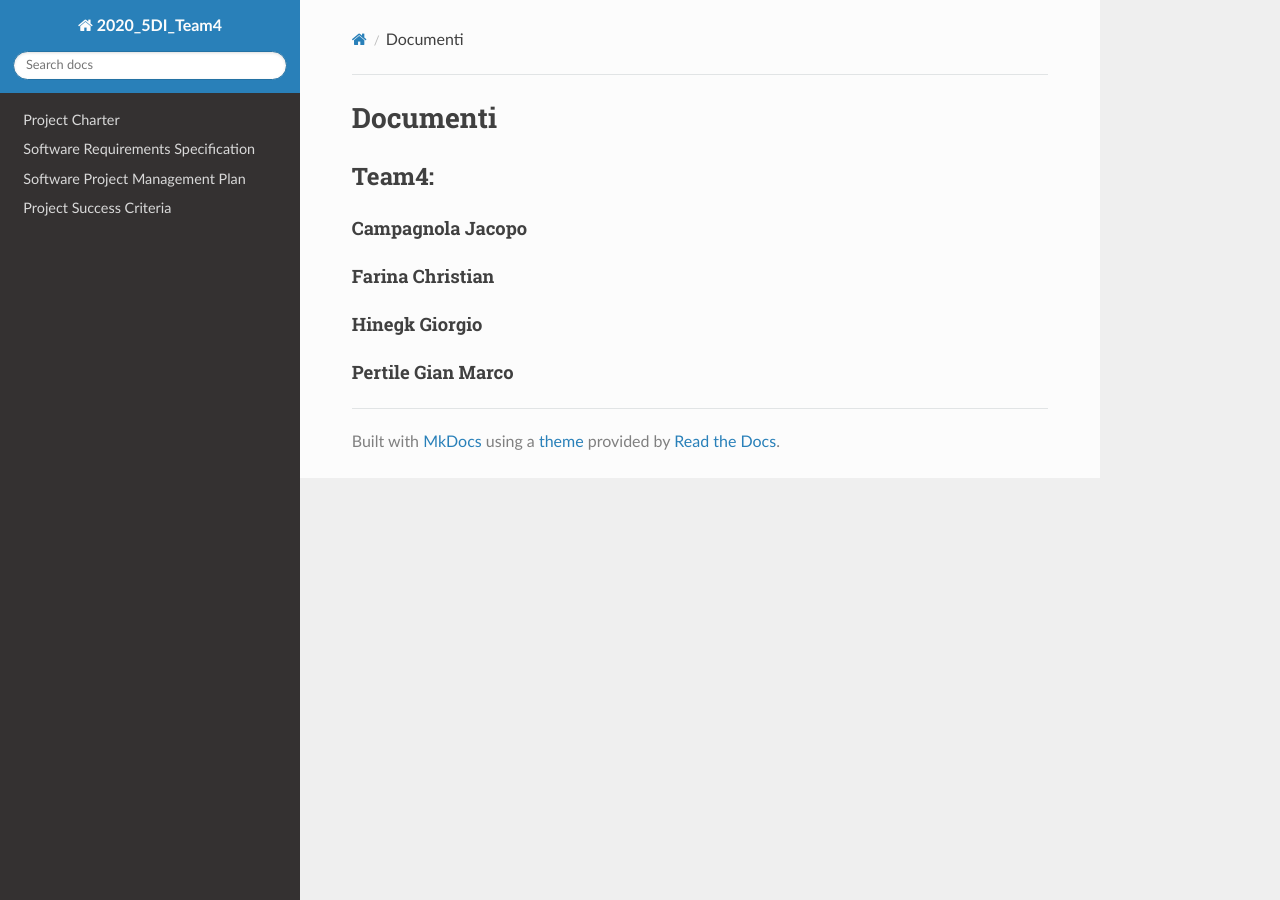
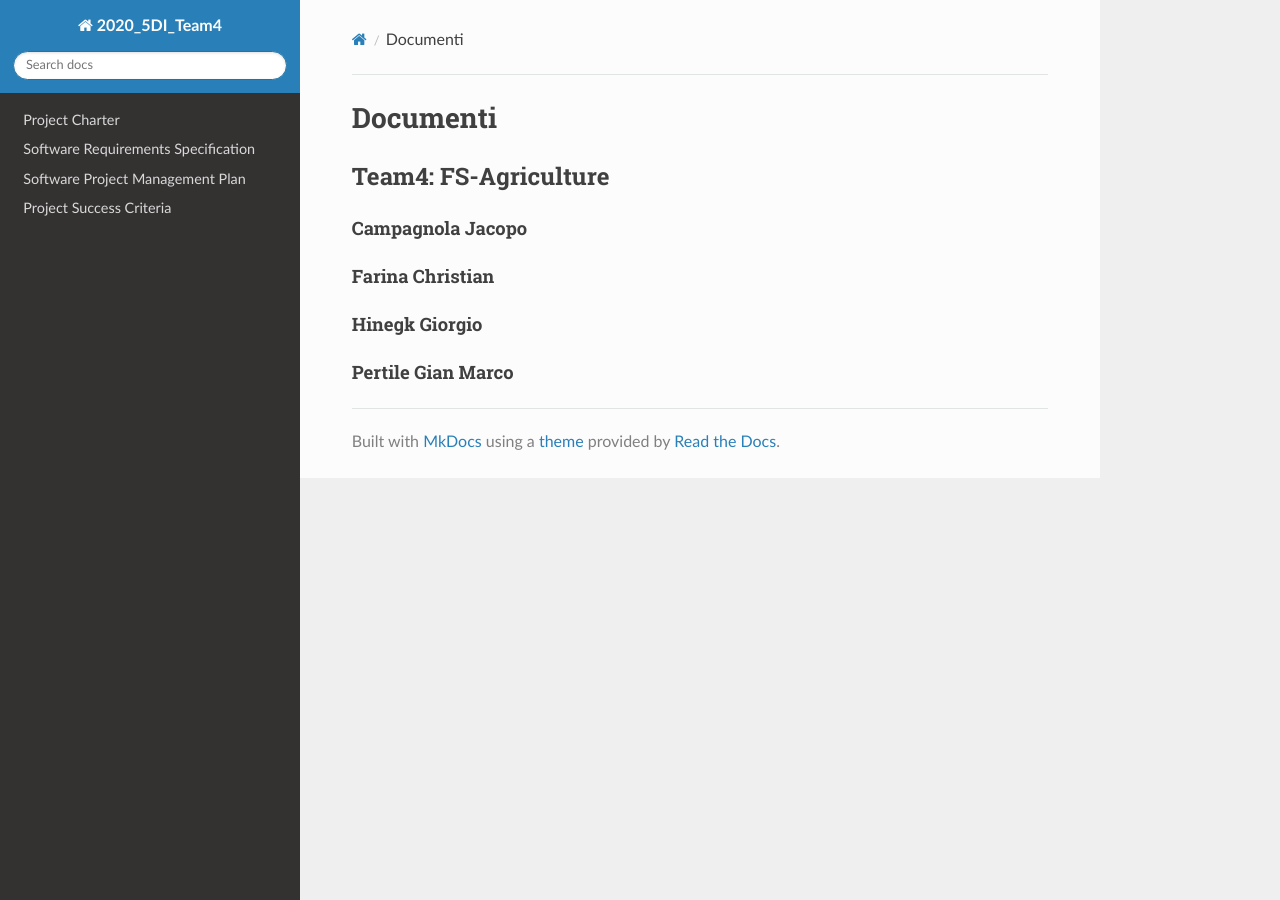
Before and after one commit to FarinaChristian/2020_5DI_team3.2_Farina, an MkDocs documentation site: the page built from docs/index.md, in a window 1280 px wide. Built offline with MkDocs 1.6.1, drawn with Linux system fonts in a browser that asks for light colours; nearby versions of some CDN libraries.

Commit message:
Update index.md

```diff
--- a/docs/index.md
+++ b/docs/index.md
@@ -1,5 +1,5 @@
 # Documenti
-## Team4:
+## Team4: FS-Agriculture
 #### Campagnola Jacopo
 #### Farina Christian
 #### Hinegk Giorgio
```
